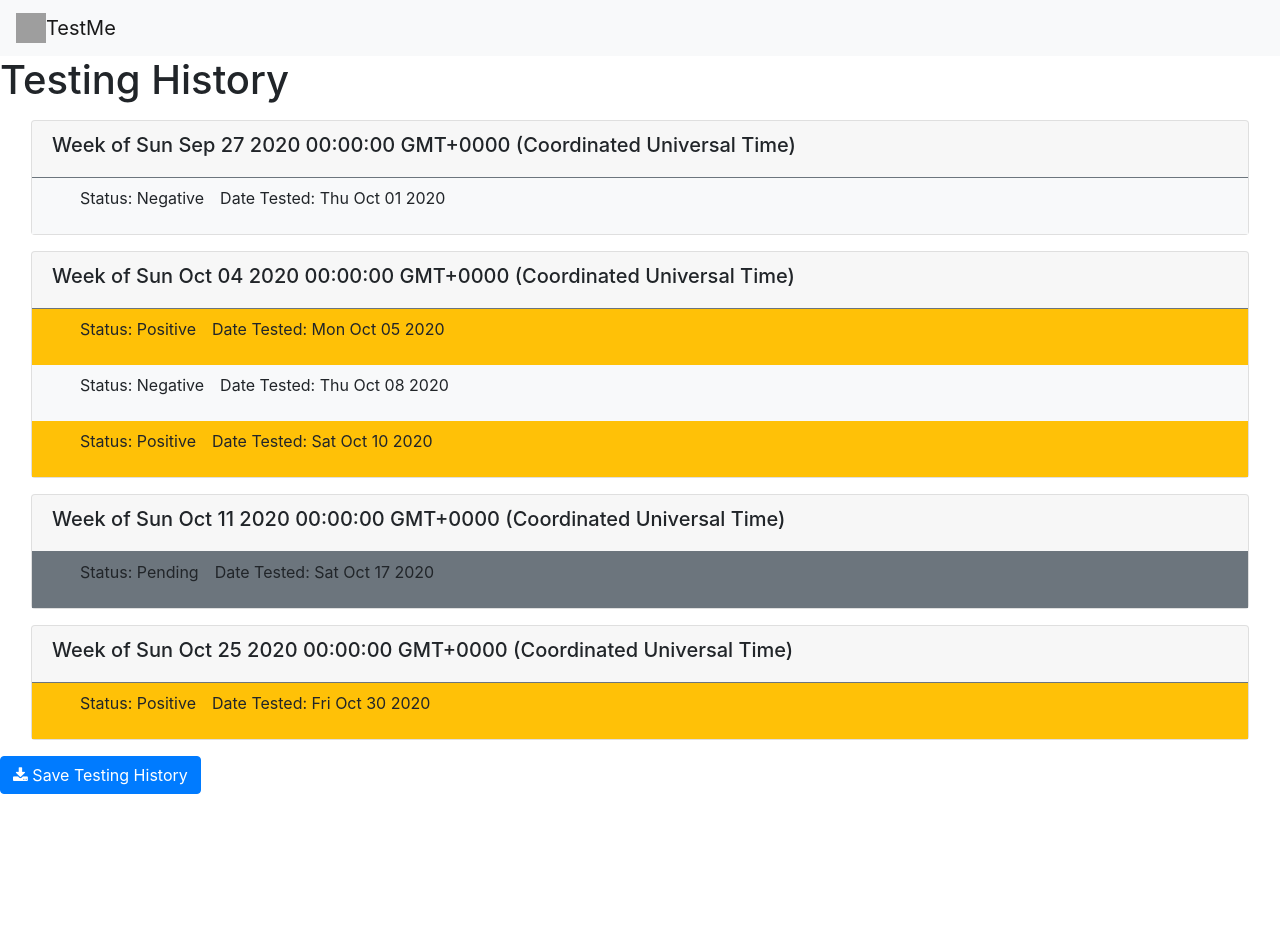
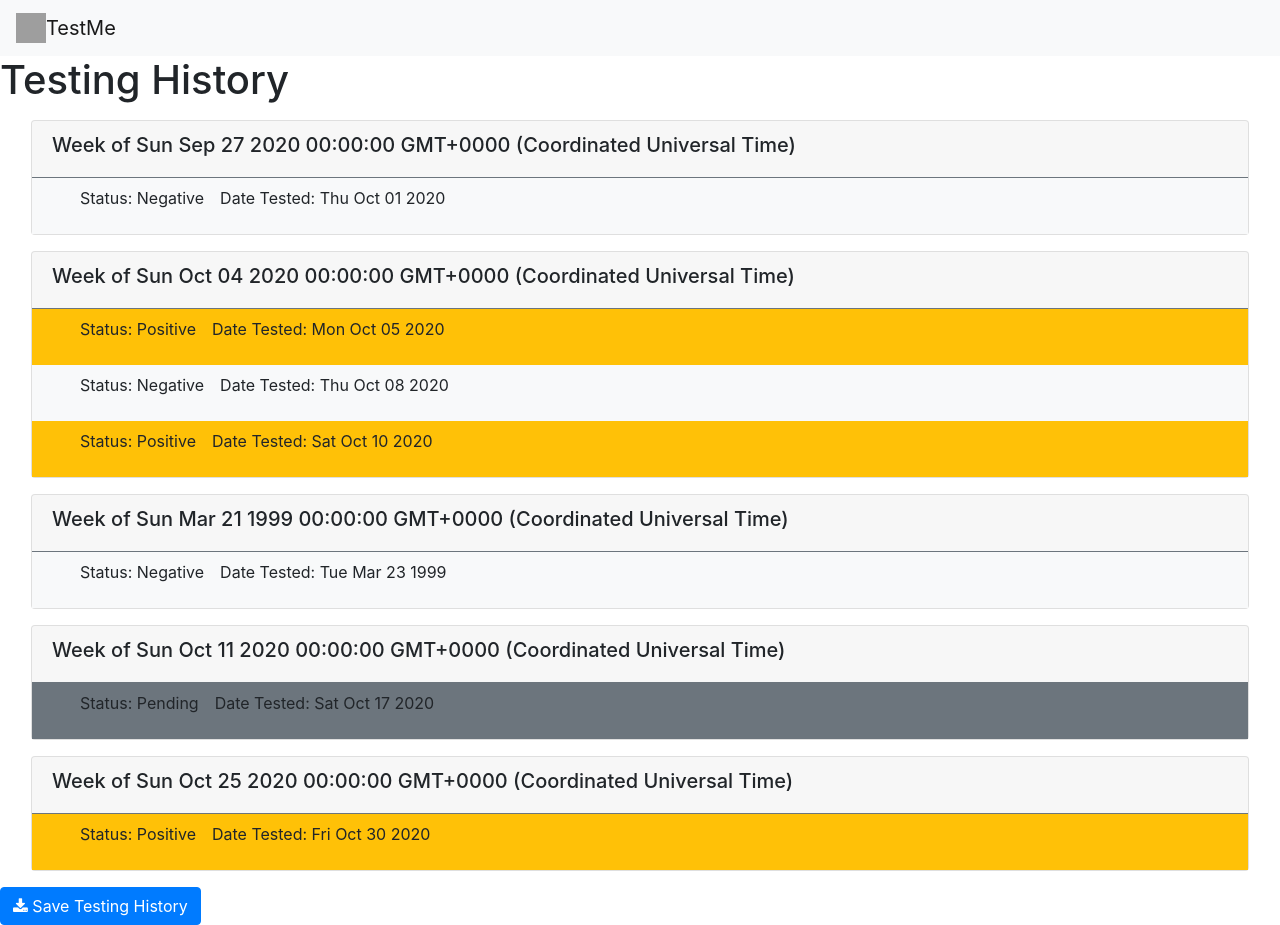
Before and after one commit to sauravghosal/testme, a Next.js app: page /history in a window 1280 px wide. Before the commit the page ends 800 px from the top, so only its background shows below. Built offline with nearby package versions, Linux system fonts and the light colour scheme; grey boxes are pictures that could not be loaded.

Commit message:
file downloading

```diff
--- a/package.json
+++ b/package.json
@@ -10,8 +10,10 @@
   "dependencies": {
     "axios": "^0.20.0",
     "bootstrap": "^4.5.3",
+    "html2pdf.js": "^0.9.2",
     "moment": "^2.29.1",
     "next": "9.5.5",
+    "puppeteer": "^5.3.1",
     "react": "16.14.0",
     "react-bootstrap": "^1.3.0",
     "react-dom": "16.14.0"
--- a/pages/api/validate-user.js
+++ b/pages/api/validate-user.js
@@ -25,7 +25,14 @@ const users = [
     race: "Asian American",
     birthday: "10-10-1",
     residence: "Fulton Hall",
-    testingHistory: Array[(Date, Boolean)],
+    testingHistory: [
+      { date: new Date("10/1/2020"), result: 0 },
+      { date: new Date("10/5/2020"), result: 1 },
+      { date: new Date("10/8/2020"), result: 0 },
+      { date: new Date("10/10/2020"), result: 1 },
+      { date: new Date("10/17/2020"), result: 2 },
+      { date: new Date("10/30/2020"), result: 1 },
+    ],
   },
 ];
 
--- a/pages/history.js
+++ b/pages/history.js
@@ -1,9 +1,11 @@
 import Card from "../components/Card";
 import Button from "react-bootstrap/Button";
+import dynamic from "next/dynamic";
 
 const testingHistory = [
   { date: new Date("10/1/2020"), result: 0 },
   { date: new Date("10/5/2020"), result: 1 },
+  { date: new Date("3/23/1999"), result: 0 },
   { date: new Date("10/8/2020"), result: 0 },
   { date: new Date("10/10/2020"), result: 1 },
   { date: new Date("10/17/2020"), result: 2 },
@@ -41,19 +43,41 @@ const testingHistoryGroupedByDate = testingHistory.reduce((acc, test) => {
   return acc;
 }, {});
 
-export default function History() {
+function History() {
+  let html2pdf;
+
+  React.useEffect(() => {
+    html2pdf = require("html2pdf.js");
+  }, []);
+
+  const handleClick = () => {
+    const element = document.getElementById("testing-history");
+    var opt = {
+      margin: 1,
+      filename: "testing-history.pdf",
+      image: { type: "jpeg", quality: 0.98 },
+      html2canvas: { scale: 2 },
+      jsPDF: { unit: "in", format: "letter", orientation: "landscape" },
+    };
+    // New Promise-based usage:
+    html2pdf().from(element).set(opt).save();
+  };
+
   return (
-    <div>
+    <div id="testing-history">
       <h1>Testing History</h1>
       <div className="col">
         {Object.entries(testingHistoryGroupedByDate).map((val) => {
-          console.log(val);
           return <Card testWeek={val[0]} tests={val[1]} />;
         })}
       </div>
-      <Button variant="primary">
+      <Button variant="primary" onClick={handleClick}>
         <i className="fa fa-download"></i> Save Testing History
       </Button>
     </div>
   );
 }
+
+export default dynamic(() => Promise.resolve(History), {
+  ssr: false,
+});
```
Also changed, not shown: 1 other file (tests, documents, lock files or other folders).
